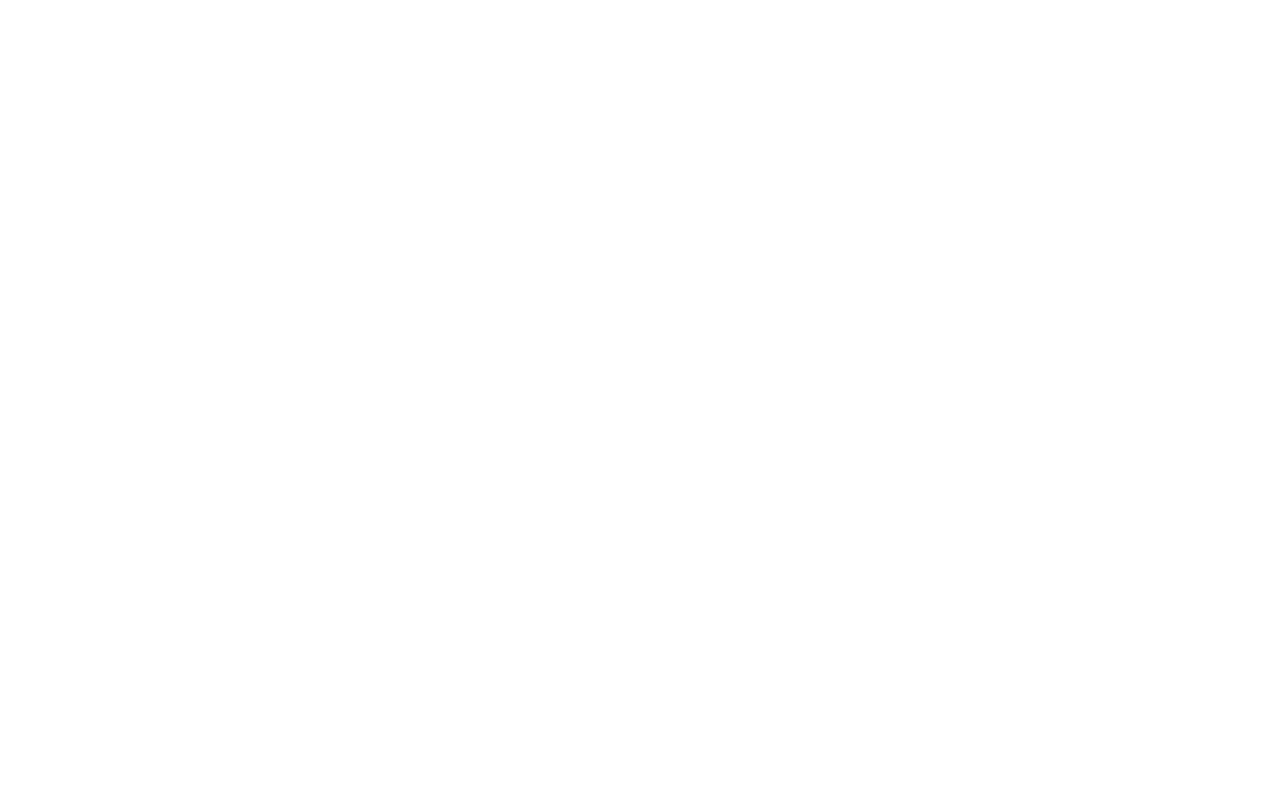
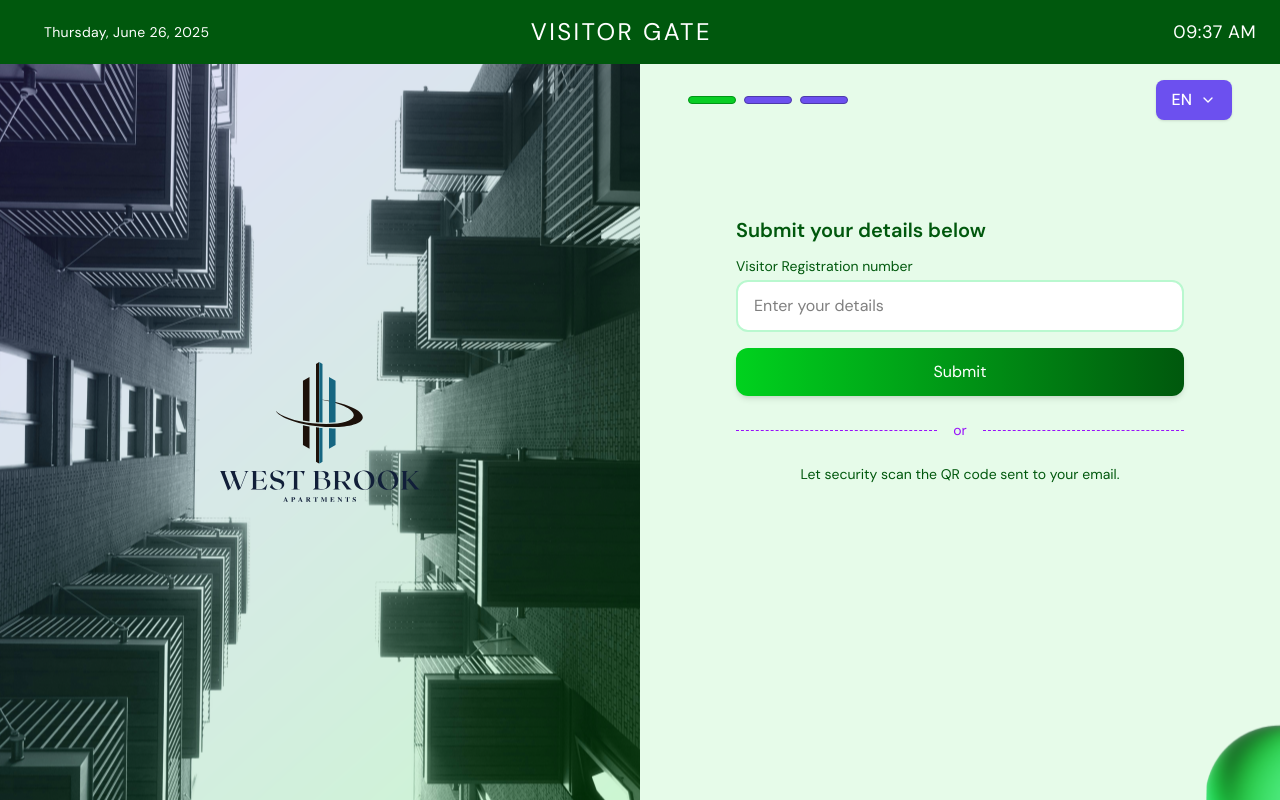
Before and after one commit to Rose-Irungu/kiosk, a React (Vite) app: page /verify in a window 1280 px wide. Before the commit this address had no page. Built offline with nearby package versions, Linux system fonts and the light colour scheme.

Commit message:
updated some files

```diff
--- a/src/App.jsx
+++ b/src/App.jsx
@@ -2,15 +2,26 @@ import React from 'react';
 import { BrowserRouter as Router, Routes, Route } from 'react-router-dom';
 import Header from './components/Header';
 import Navbar from './components/Navbar';
-import VisitorPage from './pages/VisitorPage'; // ✅ Import the Visitor Page
+import VisitorPage from './pages/VisitorPage';
+import Verify from './pages/Verify';
 
 const App = () => {
   return (
     <Router>
       <Routes>
-        <Route path="/" element={<VisitorPage />} /> {/* ✅ Set VisitorPage as default */}
+        {/* <Route path="/" element={<Welcome />} /> {/* brian Uncomment when done*/}
+        <Route path="/" element={<VisitorPage />} />
         <Route path="/header" element={<Header />} />
         <Route path="/navbar" element={<Navbar />} />
+        <Route path="/verify" element={<Verify />} />
+        {/* <Route path="/welcomeback" element={< Welcomeback/>} /> */}{/* Nigel uncomment when done */}
+        {/* <Route path="/checkout" element={<checkout />} /> */}{/* Nigel uncomment when done */}
+        {/* <Route path="/welcomeback" element={<WelcomeBack />} /> */}{/* Nigel uncomment when done */}
+        {/* <Route path="/bye" element={<Bye />} /> */}{/* Rebecca uncomment when done */}
+        {/* <Route path="/error" element={<Error />} /> */}{/* Rebecca uncomment when done */}
+
+
+
       </Routes>
     </Router>
   );
--- a/src/index.css
+++ b/src/index.css
@@ -1,5 +1,6 @@
+@import url('https://fonts.googleapis.com/css2?family=DM+Sans:ital,opsz,wght@0,9..40,100..1000;1,9..40,100..1000&display=swap');
 @import "tailwindcss";
-@import url('https://fonts.googleapis.com/css2?family=DM+Sans:ital,opsz,wght@0,9..40,100..1000;1,9..40,100..1000&display=swap');
+
 
 body {
   font-family: 'DM Sans';
--- /dev/null
+++ b/src/pages/Verify.jsx
@@ -0,0 +1,83 @@
+// src/pages/VisitorPage.jsx
+import React from 'react';
+import Header from '../components/Header';
+import Navbar from '../components/Navbar';
+import logo from '../assets/logo.svg';
+import rectangle from '../assets/rectangle-780.png';
+import sphere from '../assets/sphere-green-glossy0.png';
+
+const VisitorPage = () => {
+  return (
+    <div className="flex flex-col min-h-screen w-screen overflow-x-hidden relative">
+      {/* Header */}
+      <Header />
+
+      {/* Content layout: stays horizontal even on small screens */}
+      <div className="flex flex-row w-full min-w-[768px] flex-1 overflow-hidden">
+        {/* Left section with background and logo */}
+        <div
+          className="w-1/2 h-[200px] lg:h-auto bg-cover bg-center flex items-center justify-center"
+          style={{ backgroundImage: `url(${rectangle})` }}
+        >
+          <img src={logo} alt="West Brook Logo" className="max-w-[200px] max-h-[500px] w-full h-auto overflow-hidden" />
+        </div>
+
+        {/* Right form section */}
+        <div className="w-1/2 bg-[#E6FBE9] relative flex flex-col items-center px-6 pt-0 pb-10">
+          {/* Top bar with Navbar */}
+          <div className="w-full flex justify-between items-center mt-0 mb-10">
+            <Navbar />
+          </div>
+
+          {/* Form */}
+          <div className="w-full max-w-md text-start mt-10">
+            <h2 className="text-xl font-semibold text-[#00580D] mb-3  left-1/2  top-[217px] gap-5">
+              Submit your details below
+            </h2>
+
+            <label htmlFor="details" className="block text-sm text-[#00580D] mb-1">
+              Visitor Registration number
+            </label>
+            <input
+              id="details"
+              type="text"
+              placeholder="Enter your details"
+              className="w-full px-4 py-3 border-2 border-green-200 rounded-xl bg-white mb-4 focus:outline-none focus:ring-2 focus:ring-green-500"
+            />
+
+            <button
+              className="w-full py-3 text-white rounded-xl shadow-md"
+              style={{
+                background: 'linear-gradient(90deg, rgba(0,210,30,1) 0%, rgba(0,88,13,1) 100%)',
+              }}
+            >
+              Submit
+            </button>
+
+            {/* OR Divider */}
+            <div className="flex items-center my-6">
+            <hr className="flex-grow border-t border-dashed border-purple-600" />
+            <span className="mx-4 text-purple-600 text-sm">or</span>
+            <hr className="flex-grow border-t border-dashed border-purple-600" />
+          </div>
+
+
+            {/* QR Instruction */}
+            <p className="text-sm text-[#00580D] text-center">
+              Let security scan the QR code sent to your email.
+            </p>
+          </div>
+
+          {/* Decorative Sphere */}
+          <img
+            src={sphere}
+            alt="Decorative sphere"
+            className="hidden lg:block w-[150px] absolute bottom-0 right-0 translate-x-1/2 translate-y-1/2"
+          />
+        </div>
+      </div>
+    </div>
+  );
+};
+
+export default VisitorPage;
```
Also changed, not shown: src/pages/Bye.jsx (added), src/pages/Error.jsx (added).
